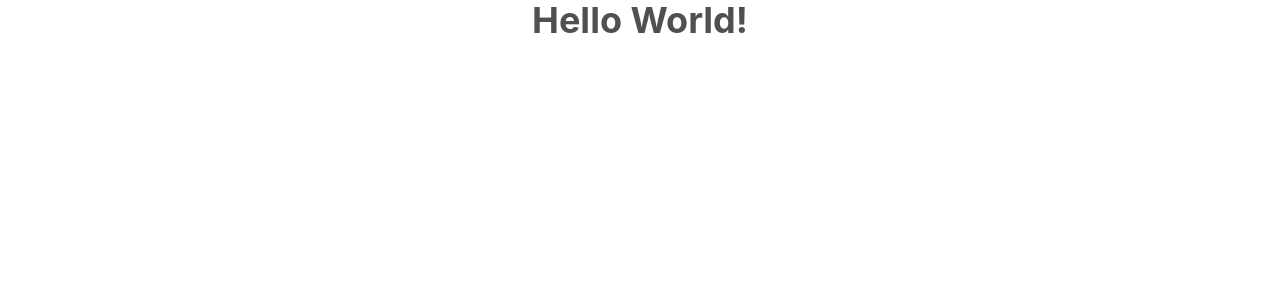
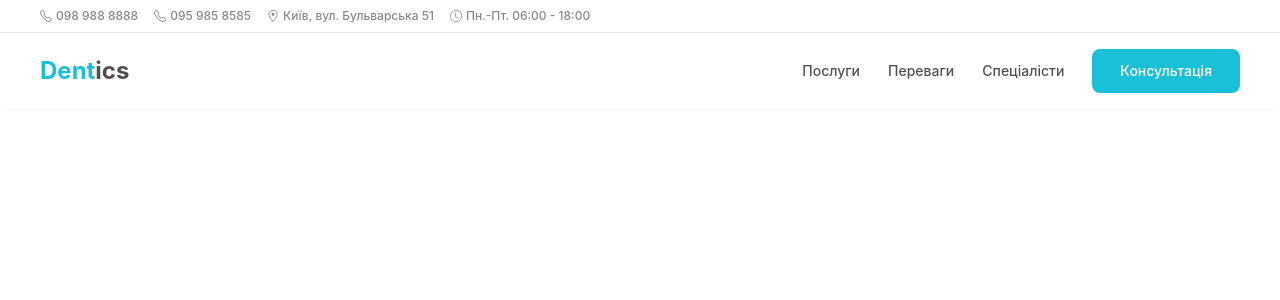
Before and after one commit to A606A/dentics-landing, a Next.js app: page / in a window 1280 px wide. Shown: the top 300 px of the page. Built offline with nearby package versions, Linux system fonts and the light colour scheme.

Commit message:
add header

```diff
--- a/src/app/page.tsx
+++ b/src/app/page.tsx
@@ -1,9 +1,10 @@
-import Wrapper from "@/components/Wrapper";
+import Header from "@/components/Header";
+
 
 const Home = () => (
-	<Wrapper>
-		<h1 className="text-center text-4xl font-bold">Hello World!</h1>
-	</Wrapper>
+	<>
+		<Header />
+	</>
 );
 
 export default Home;
--- /dev/null
+++ b/src/components/ButtonLink.tsx
@@ -0,0 +1,35 @@
+import clsx from "clsx";
+import Link, { LinkProps } from "next/link";
+import twclsx from "../utils/twclsx";
+
+interface IProps extends LinkProps {
+	href: string;
+	children: React.ReactNode;
+	variant?: "primary" | "secondary";
+	className?: string;
+	[x: string]: any;
+}
+
+const ButtonLink = ({
+	href,
+	children,
+	variant = "primary",
+	className = "",
+	...rest
+}: IProps) => (
+	<Link
+		href={href}
+		className={twclsx(
+			"block max-w-fit px-8 py-4 rounded-lg select-none transition duration-150",
+			variant === "primary"
+				? "text-white bg-accent hover:opacity-80"
+				: "text-secondary bg-white border border-secondary hover:bg-zinc-200",
+			className
+		)}
+		{...rest}
+	>
+		{children}
+	</Link>
+);
+
+export default ButtonLink;
--- /dev/null
+++ b/src/components/Header.tsx
@@ -0,0 +1,42 @@
+import HeaderInfo from "./HeaderInfo";
+import Wrapper from "./Wrapper";
+import { BsTelephone, BsClock } from "react-icons/bs";
+import { GoLocation } from "react-icons/go";
+import Link from "next/link";
+import ButtonLink from "./ButtonLink";
+
+const Header = () => (
+	<header className="w-full bg-white shadow-sm">
+		<div className="w-full py-2 border-b border-[#88888830]">
+			<Wrapper className="flex items-center gap-4 text-xs text-secondary font-medium">
+				<HeaderInfo Icon={<BsTelephone />} text="098 988 8888" />
+				<HeaderInfo Icon={<BsTelephone />} text="095 985 8585" />
+				<HeaderInfo Icon={<GoLocation />} text="Київ, вул. Бульварська 51" />
+				<HeaderInfo Icon={<BsClock />} text="Пн.-Пт. 06:00 - 18:00 " />
+			</Wrapper>
+		</div>
+		<div className="w-full py-4">
+			<Wrapper className="flex items-center justify-between">
+                <Link className="text-2xl font-bold transition hover:opacity-80" href="/">
+                    <span className="text-accent">Dent</span>ics
+                </Link>
+                <div className="flex items-center gap-7 text-sm font-medium">
+                    <Link className="transition hover:text-accent" href="#services">
+                        Послуги
+                    </Link>
+                    <Link className="transition hover:text-accent" href="#benefits">
+                        Переваги
+                    </Link>
+                    <Link className="transition hover:text-accent" href="#team">
+                        Спеціалісти
+                    </Link>
+                    <ButtonLink className="px-7 py-3" href="#booking">
+                        Консультація
+                    </ButtonLink>
+                </div>
+            </Wrapper>
+		</div>
+	</header>
+);
+
+export default Header;
--- /dev/null
+++ b/src/components/HeaderInfo.tsx
@@ -0,0 +1,17 @@
+import { DetailedHTMLProps, HTMLAttributes } from "react";
+
+interface IProps
+	extends DetailedHTMLProps<HTMLAttributes<HTMLDivElement>, HTMLDivElement> {
+	Icon: React.ReactNode;
+	text: React.ReactNode;
+	[x: string]: any;
+}
+
+const HeaderInfo = ({ Icon, text, className = "", ...rest }: IProps) => (
+	<div className="flex items-center gap-1" {...rest}>
+		{Icon}
+		{text}
+	</div>
+);
+
+export default HeaderInfo;
```
